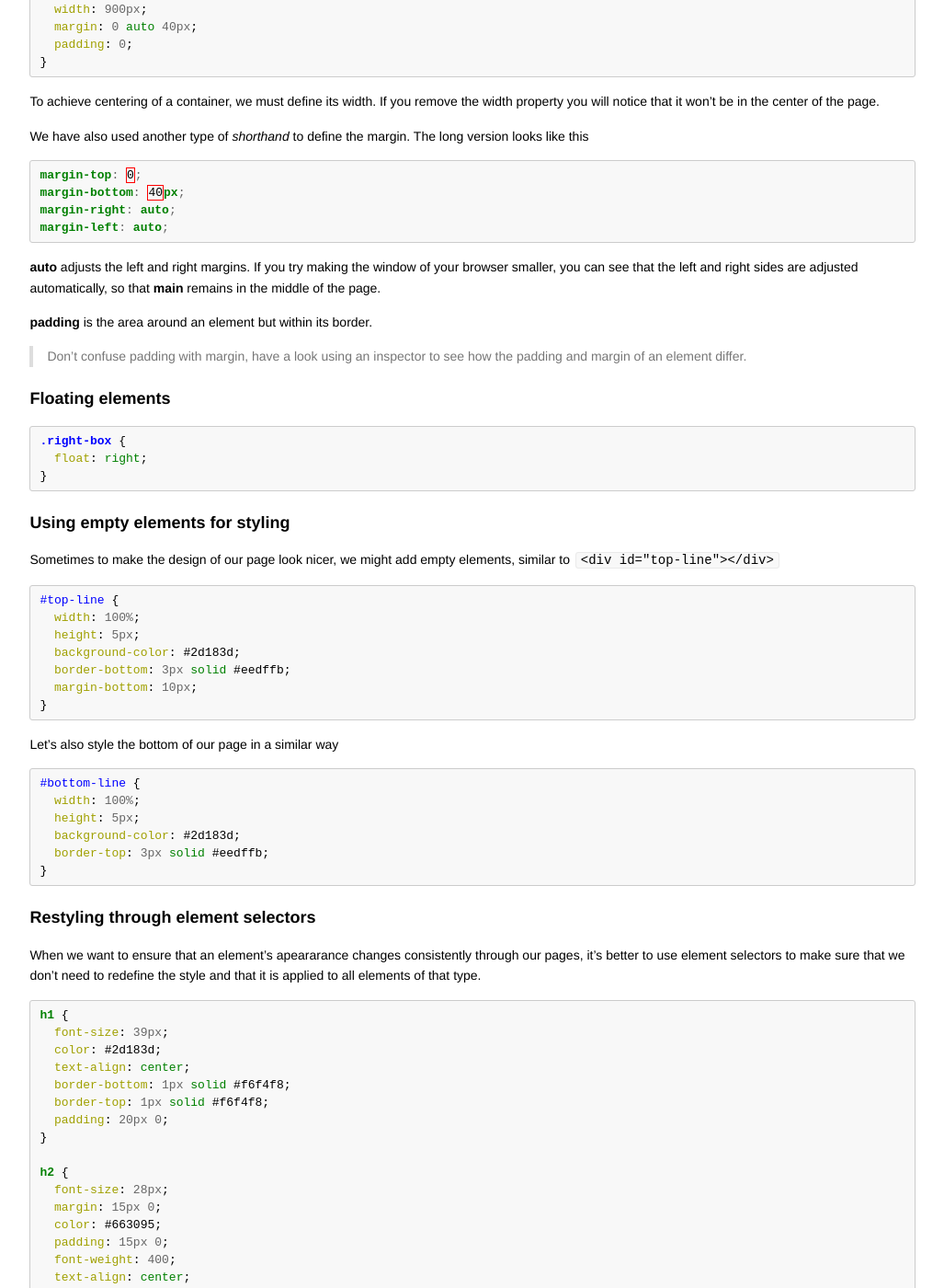
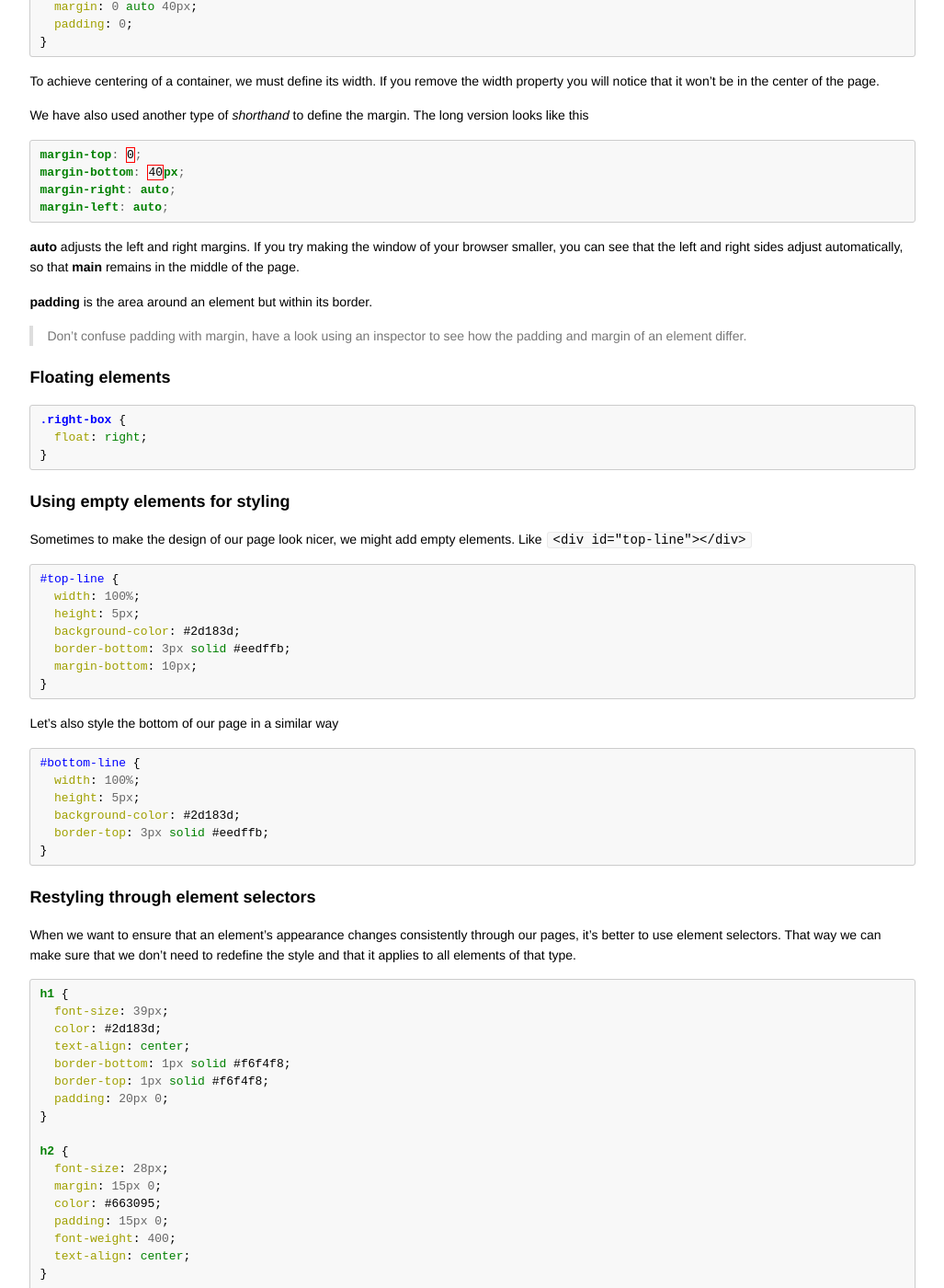
Before and after one commit to codebar/tutorials, a Jekyll site: the page built from html/lesson2/tutorial.md, in a window 1280 px wide and 1400 px high, scrolled down 4840 px. Shown: the whole window at 92% size, without its empty margins (126-1153 px from the left). Built offline with Jekyll 4.4.1, drawn with Linux system fonts in a browser that asks for light colours; Markdown is read by kramdown in place of the engine named in the settings; some of the changed text lies outside the part shown.

Commit message:
Update tutorial.md
Ran through Hemingwayapp.com and tried to simplify the language a bit.
Also a couple of spelling mistakes fixed

````diff
--- a/html/lesson2/tutorial.md
+++ b/html/lesson2/tutorial.md
@@ -8,7 +8,7 @@ footer: true
 
 **CSS** is the language used to style websites.
 
- It defines the visual representation of the content, so for example colour, margins, borders, backgrounds, position in the page.
+ It defines the visual representation of the content. For example colour, margins, borders, backgrounds, position in the page.
 
 ### What does it stand for?
 
@@ -177,7 +177,7 @@ Selects all list elements that are nested within a **class** pictures
 }
 ```
 
-**display** specifies how the elements are displayed. **li** is a block element. By changing its display property, we make sure that it is displayed as an inline element.
+**display** specifies how the elements are displayed. **li** is a block element. By changing its display property, we make sure that it displays as an inline element.
 
 > Change inline to inline-block, and to block. Can you notice the difference?
 
@@ -216,7 +216,7 @@ To achieve this, let's move our CSS outside of the head of the page and into a n
 
 Stylesheets _cascade_ to all elements until they are changed.
 
-First let's reset the margin and border of all of the images.
+First let's reset the margin and border of all the images.
 
 ```css
 img {
@@ -275,7 +275,7 @@ margin-right: auto;
 margin-left: auto;
 ```
 
-**auto** adjusts the left and right margins. If you try making the window of your browser smaller, you can see that the left and right sides are adjusted automatically, so that **main** remains in the middle of the page.
+**auto** adjusts the left and right margins. If you try making the window of your browser smaller, you can see that the left and right sides adjust automatically, so that **main** remains in the middle of the page.
 
 **padding** is the area around an element but within its border.
 
@@ -292,7 +292,7 @@ margin-left: auto;
 
 ### Using empty elements for styling
 
-Sometimes to make the design of our page look nicer, we might add empty elements, similar to `<div id="top-line"></div>`
+Sometimes to make the design of our page look nicer, we might add empty elements. Like `<div id="top-line"></div>`
 
 ```css
 #top-line {
@@ -317,7 +317,7 @@ Let's also style the bottom of our page in a similar way
 
 ### Restyling through element selectors
 
-When we want to ensure that an element's apeararance changes consistently through our pages, it's better to use element selectors to make sure that we don't need to redefine the style and that it is applied to all elements of that type.
+When we want to ensure that an element's appearance changes consistently through our pages, it's better to use element selectors. That way we can make sure that we don't need to redefine the style and that it applies to all elements of that type.
 
 ```css
 h1 {
@@ -437,7 +437,7 @@ Let's add the code below to make sure we only apply a margin to the _first li el
 
 ### Bonus - Resetting styles
 
-To try and avoid browser inconsistencies - _you've propably seen pages look quite different when loading them on different browsers already_ - a common technique used is **CSS resetting**
+You've probably noticed that pages look quite different when loading them in different browsers. To try and avoid these browser inconsistencies a common technique is **CSS resetting**
 
 Let's apply this to the elements used within our page
 
````
Also changed, not shown: other parts of html/lesson2/tutorial.md (+2 -2 lines).
